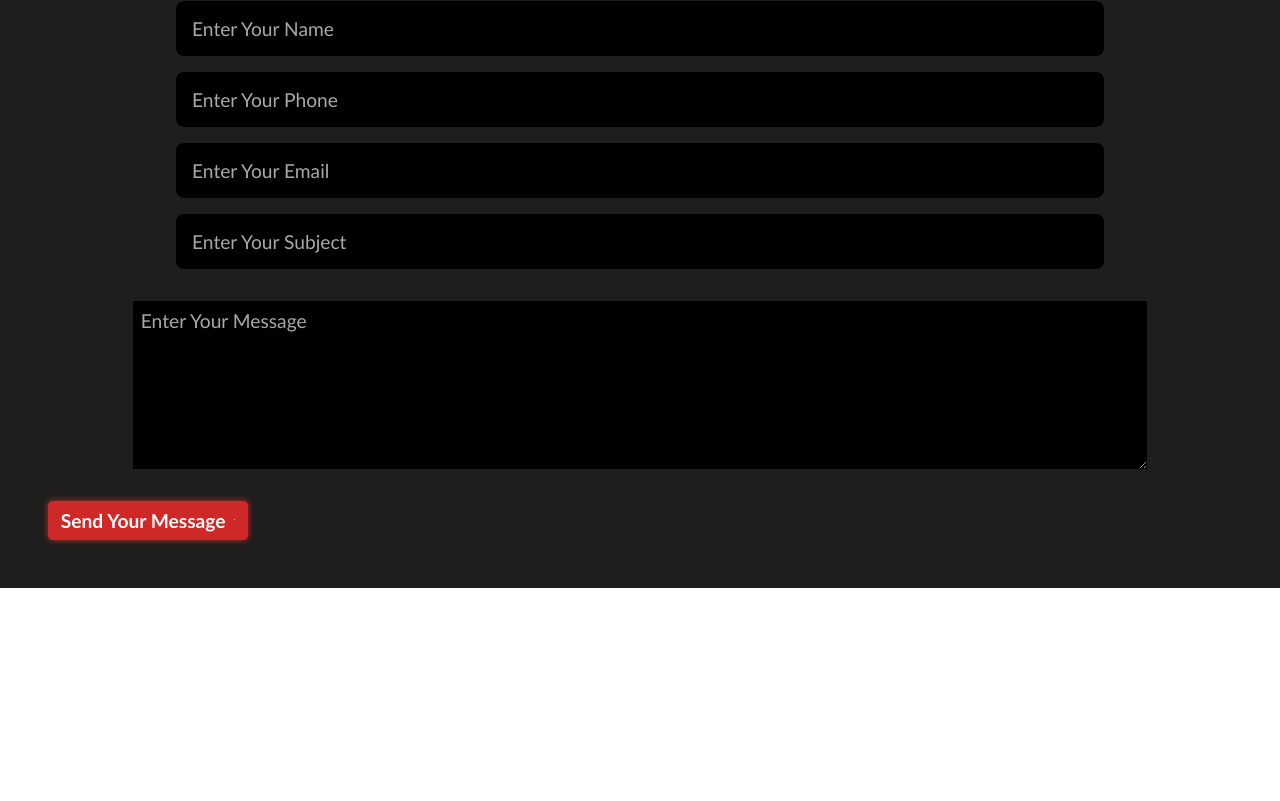
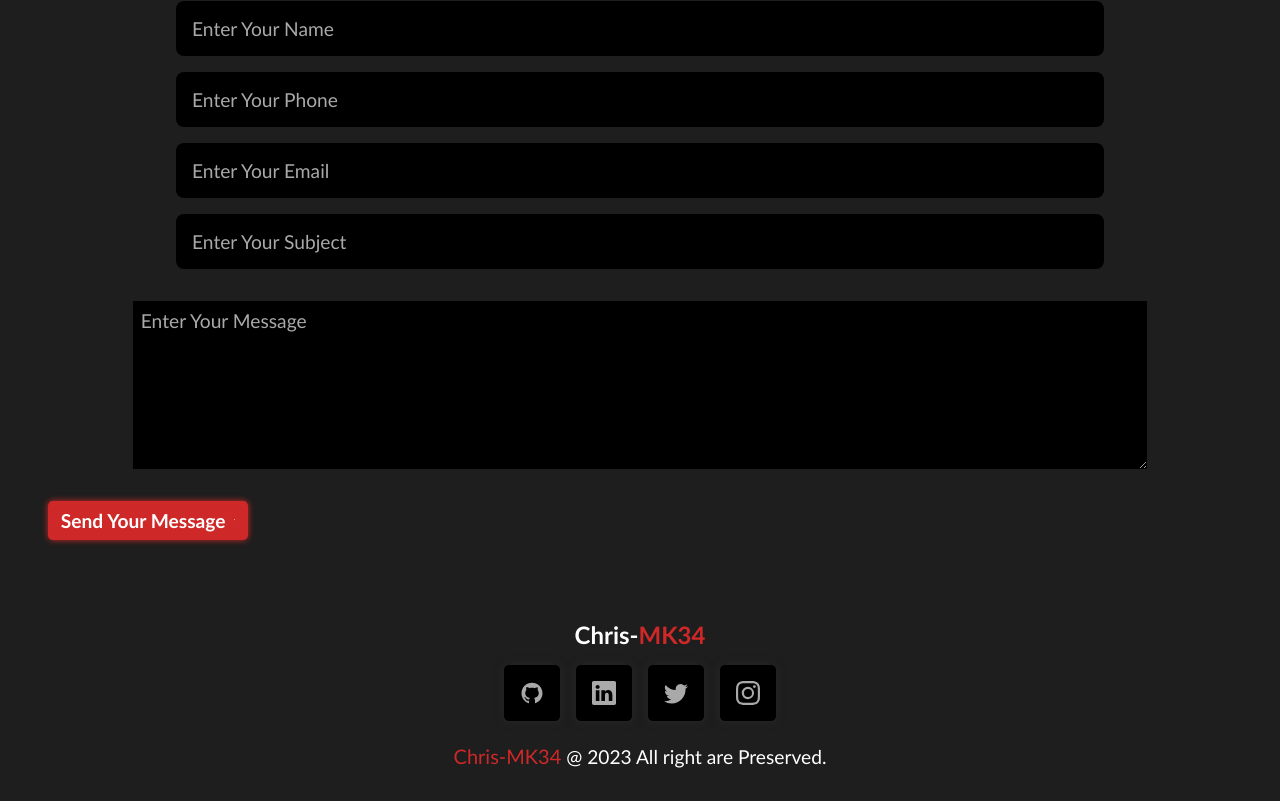
Before and after one commit to Kaghenimbale/Chris-mk34, a React (Create React App) app: page / in a window 1280 px wide. Shown: the part 5752-6553 px from the top of the page. Before the commit the page ends 6340 px from the top, so only its background shows below. Built offline with nearby package versions, Linux system fonts and the light colour scheme.

Commit message:
Add link to social media account

```diff
--- a/src/App.js
+++ b/src/App.js
@@ -1,11 +1,12 @@
-import './App.css';
-import Header from './components/Header/Header.jsx';
-import About from './components/About/About.jsx';
-import Services from './components/Services/Services.jsx';
-import Projects from './components/Projects/Projects';
-import Contact from './components/Contact/Contact';
+import "./App.css";
+import Header from "./components/Header/Header.jsx";
+import About from "./components/About/About.jsx";
+import Services from "./components/Services/Services.jsx";
+import Projects from "./components/Projects/Projects";
+import Contact from "./components/Contact/Contact";
+import Footer from "./components/Footer/Footer";
 
-import React from 'react'
+import React from "react";
 
 const App = () => {
   return (
@@ -15,8 +16,9 @@ const App = () => {
       <Projects />
       <About />
       <Contact />
+      <Footer />
     </>
-  )
-}
+  );
+};
 
-export default App
+export default App;
--- a/src/components/Contact/Contact.jsx
+++ b/src/components/Contact/Contact.jsx
@@ -30,7 +30,11 @@ const Contact = () => {
         </div>
 
         <div className="form-container">
-          <form action="#" method="post" id="form">
+          <form
+            action="https://formspree.io/f/xpzelgva"
+            method="POST"
+            id="form"
+          >
             <div className="inputs">
               <label htmlFor="username">
                 <input
--- /dev/null
+++ b/src/components/Footer/Footer.css
@@ -0,0 +1,21 @@
+footer {
+  background: rgb(30, 30, 30);
+  padding: 2rem 1rem;
+  display: flex;
+  flex-direction: column;
+  gap: 1rem;
+  align-items: center;
+}
+
+footer p {
+  font-size: 1.2rem;
+  text-align: center;
+}
+
+footer p span {
+  font-size: 1.5rem;
+}
+
+footer small {
+  color: var(--color-or);
+}
--- /dev/null
+++ b/src/components/Footer/Footer.jsx
@@ -0,0 +1,43 @@
+import React from "react";
+import "./Footer.css";
+import { AiOutlineGithub } from "react-icons/ai";
+import { BsLinkedin } from "react-icons/bs";
+import { BsTwitter } from "react-icons/bs";
+import { BsInstagram } from "react-icons/bs";
+
+const Footer = () => {
+  return (
+    <footer>
+      <div className="logo">
+        <a href="#header">
+          Chris-<span>MK34</span>
+        </a>
+      </div>
+      <div className="social">
+        <ul className="list-icons">
+          <a href="#https://github.com/Kaghenimbale">
+            <AiOutlineGithub className="icon" />
+          </a>
+          <a href="#https://www.linkedin.com/in/kagheni-mbale-401b90240/">
+            <BsLinkedin className="icon" />
+          </a>
+          <a href="#https://twitter.com/MbaleKagheni">
+            <BsTwitter className="icon" />
+          </a>
+          <a href="#https://www.instagram.com/kagheni_chris/">
+            <BsInstagram className="icon" />
+          </a>
+        </ul>
+      </div>
+
+      <p>
+        <span>
+          <small>Chris-MK34</small>
+        </span>{" "}
+        @ 2023 All right are Preserved.
+      </p>
+    </footer>
+  );
+};
+
+export default Footer;
--- a/src/components/Header/Header.jsx
+++ b/src/components/Header/Header.jsx
@@ -47,16 +47,16 @@ const Header = () => {
 
           <div className="social">
             <ul className="list-icons">
-              <a href="#me">
+              <a href="#https://github.com/Kaghenimbale">
                 <AiOutlineGithub className="icon" />
               </a>
-              <a href="#me">
+              <a href="#https://www.linkedin.com/in/kagheni-mbale-401b90240/">
                 <BsLinkedin className="icon" />
               </a>
-              <a href="#me">
+              <a href="#https://twitter.com/MbaleKagheni">
                 <BsTwitter className="icon" />
               </a>
-              <a href="#me">
+              <a href="#https://www.instagram.com/kagheni_chris/">
                 <BsInstagram className="icon" />
               </a>
             </ul>
```
